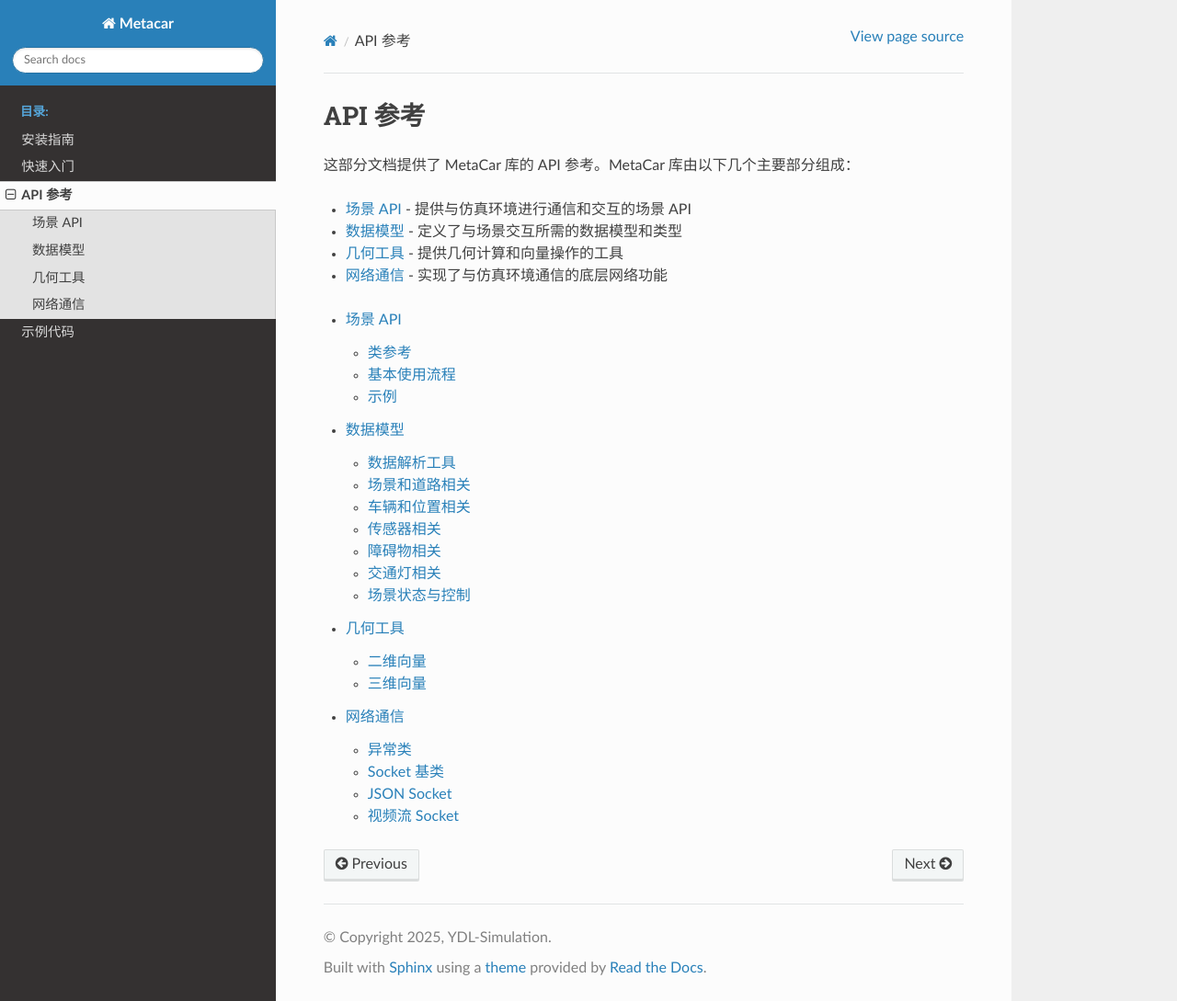
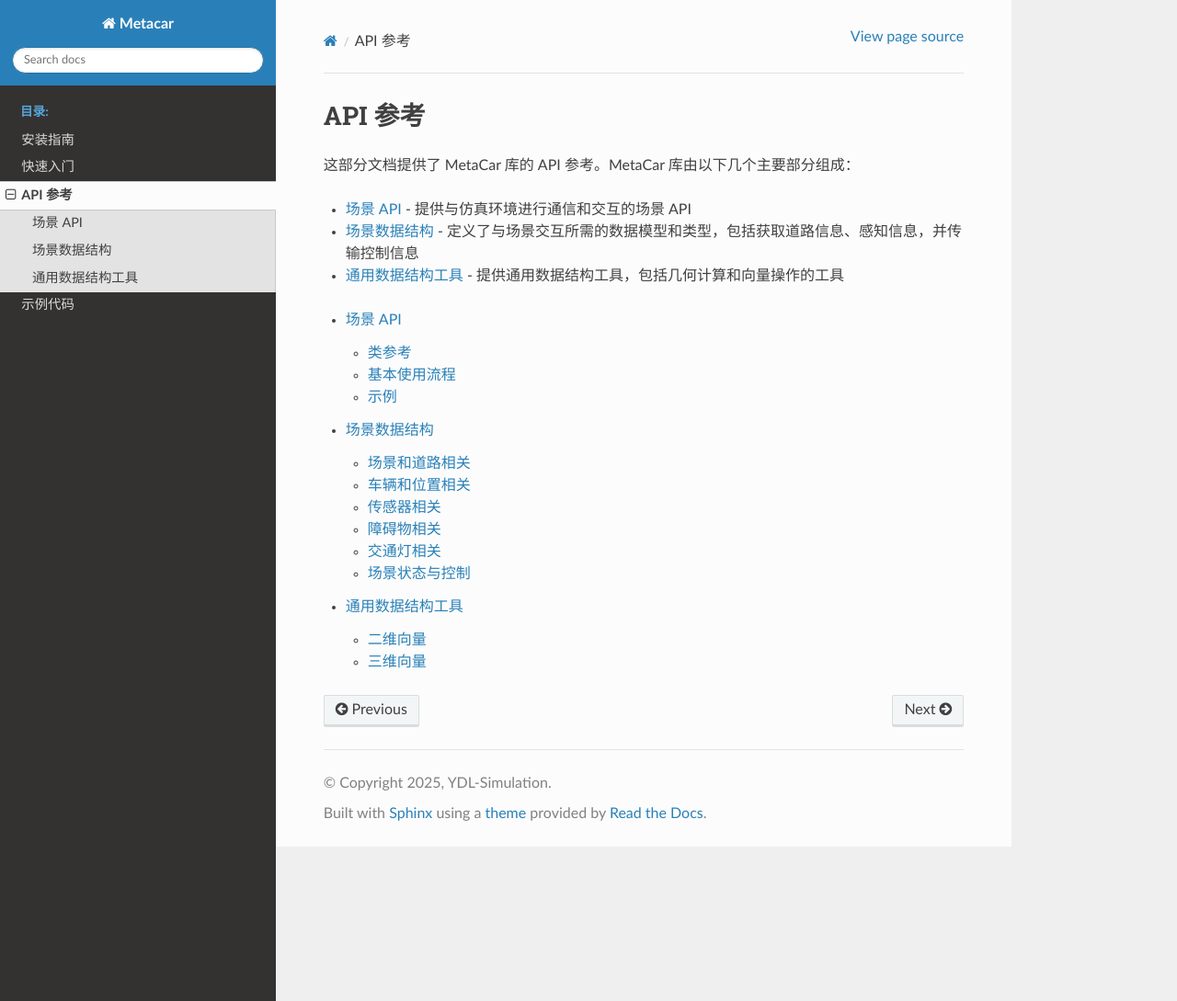
Before and after one commit to YDL-Simulation/autodrive_api_python, a Sphinx documentation site: the page built from docs/api/index.rst, in a window 1280 px wide and 1089 px high. Shown: the whole window at 92% size. Built offline with Sphinx 7.4.7 and the Read the Docs theme 3.1.0, drawn with Linux system fonts in a browser that asks for light colours.

Commit message:
修改API名称及说明，使其可读性更强。

```diff
--- a/docs/api/index.rst
+++ b/docs/api/index.rst
@@ -4,14 +4,12 @@ API 参考
 这部分文档提供了 MetaCar 库的 API 参考。MetaCar 库由以下几个主要部分组成：
 
 * :doc:`scene` - 提供与仿真环境进行通信和交互的场景 API
-* :doc:`models` - 定义了与场景交互所需的数据模型和类型
-* :doc:`geometry` - 提供几何计算和向量操作的工具
-* :doc:`sockets` - 实现了与仿真环境通信的底层网络功能
+* :doc:`scene_structs` - 定义了与场景交互所需的数据模型和类型，包括获取道路信息、感知信息，并传输控制信息
+* :doc:`common_utils` - 提供通用数据结构工具，包括几何计算和向量操作的工具
 
 .. toctree::
    :maxdepth: 2
 
    scene
-   models
-   geometry
-   sockets
+   scene_structs
+   common_utils
--- a/metacar/__init__.py
+++ b/metacar/__init__.py
@@ -12,7 +12,6 @@ from .models import (
     RoadInfo,
     SceneStaticData,
     PoseGnss,
-    DataGnss,
     GearMode,
     MainVehicleInfo,
     CamaraInfo,
```
Also changed, not shown: docs/api/common_utils.rst (renamed from docs/api/geometry.rst, +9 -4 lines), docs/api/scene_structs.rst (renamed from docs/api/models.rst, +10 -23 lines), docs/api/sockets.rst (deleted, +0 -49 lines), 1 other file.
